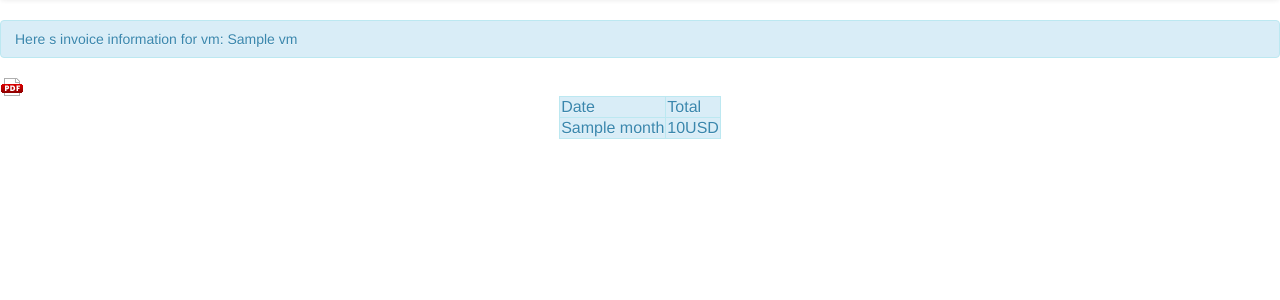
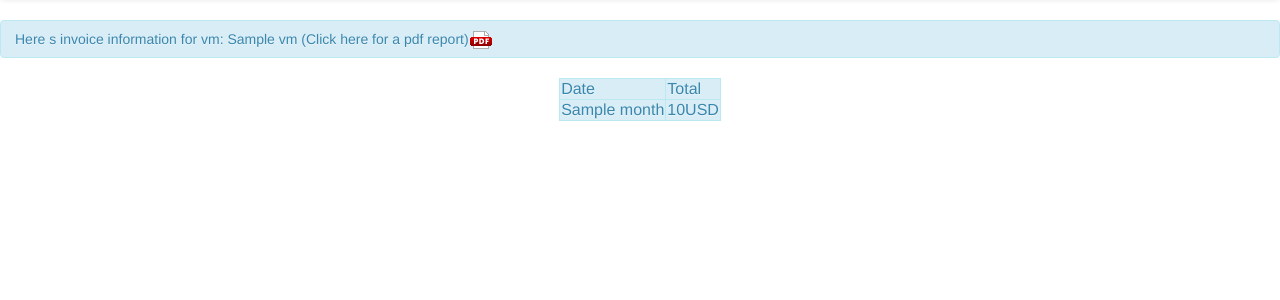
Before and after one commit to karmab/nuages, a Django app: template templates/invoice.html in a window 1280 px wide. Shown: the part 58-358 px from the top of the page. Run offline with Django 3.2, Linux system fonts and the light colour scheme; the template is opened without the code that fills it: most values are stand-ins (such as "Sample title", 1, 10 or a date in 2020); some libraries are stand-ins or nearby versions.

Commit message:
preliminary invoice/billing support

```diff
--- a/templates/invoice.html
+++ b/templates/invoice.html
@@ -3,8 +3,7 @@
 {% block title %}Invoice information for {{vm.name}}{% endblock %}
 
 {% block content %}
-<p class="alert alert-info" >Here s invoice information for vm: {{vm.name}}</p>
-<a href="/nuages/invoicepdf/?id={{ vm.id }}"><img src="/static/img/invoicepdf.png">
+<p class="alert alert-info" >Here s invoice information for vm: {{vm.name}} (Click here for a pdf report)<a href="/nuages/invoicepdf/?id={{ vm.id }}"><img src="/static/img/invoicepdf.png"></a></p>
 <fieldset class="module aligned">
 
 <table border="1" class='alert alert-info'>
```
